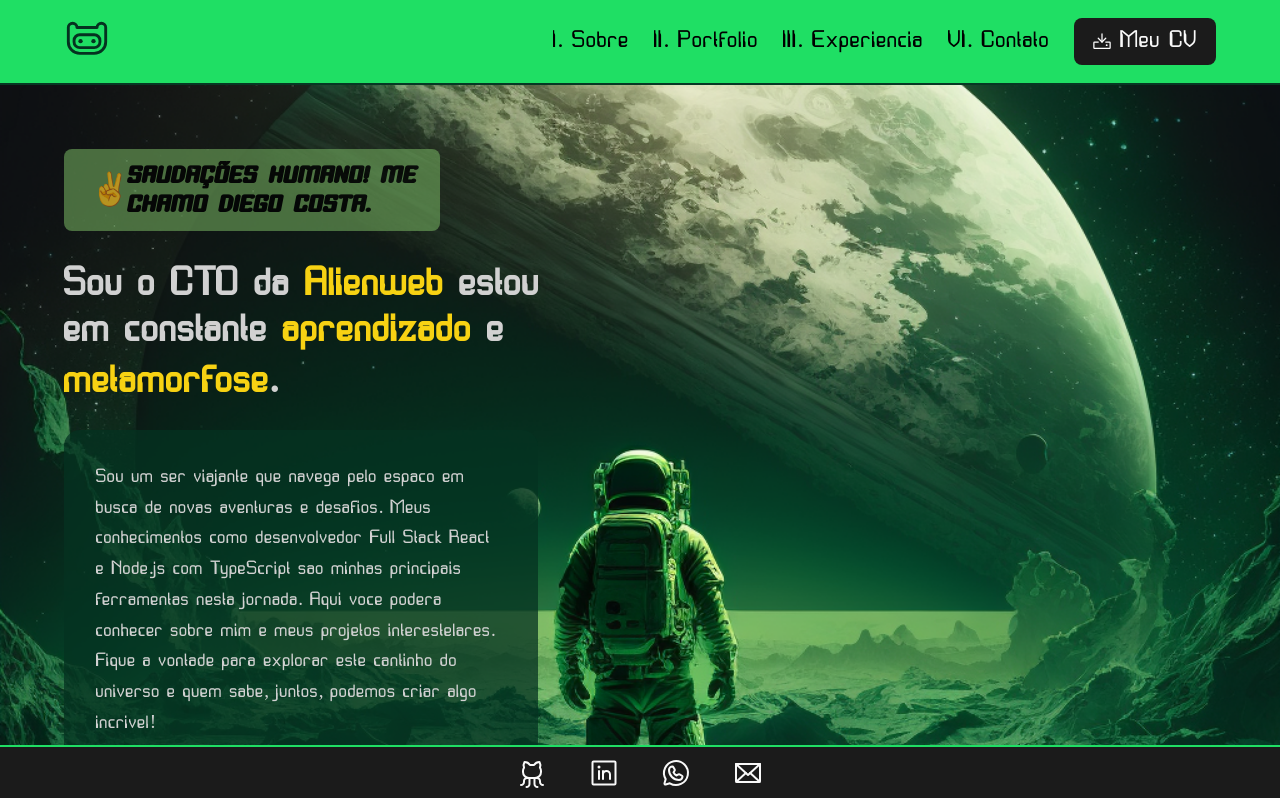
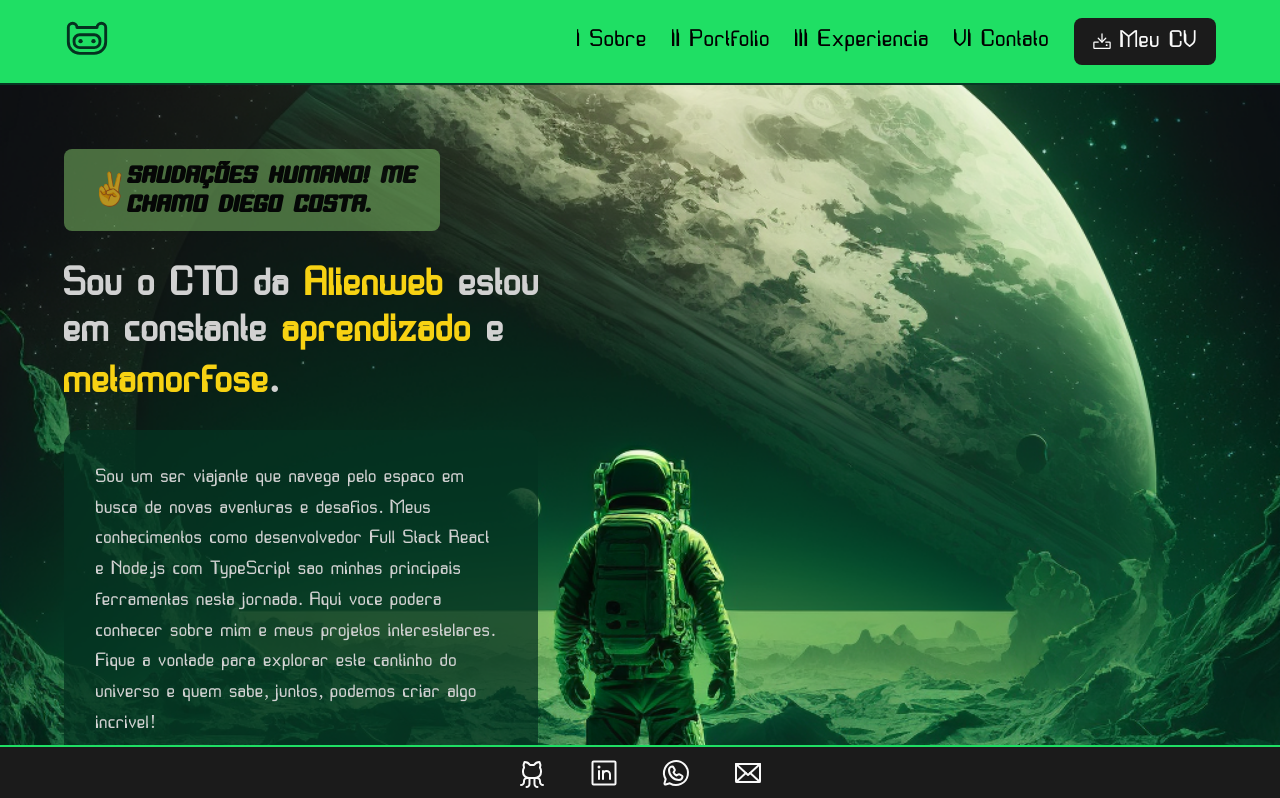
Before and after one commit to costaadiego1989/alienweb, a React (Vite) app: page / in a window 1280 px wide. Shown: the top 798 px of the page. Built offline with nearby package versions, Linux system fonts and the light colour scheme; the HTML template or start-up script is replaced by a standard one.

Commit message:
refactor: menu style

```diff
--- a/src/components/Navigation/index.tsx
+++ b/src/components/Navigation/index.tsx
@@ -65,7 +65,7 @@ export const Navigation: React.FC = () => {
                 offset={-70}
                 duration={500}
               >
-                <Linked>{menuItem.index}. {menuItem.title}</Linked>
+                <Linked>{menuItem.index} {menuItem.title}</Linked>
               </Link>
             </>)
           })}
```
